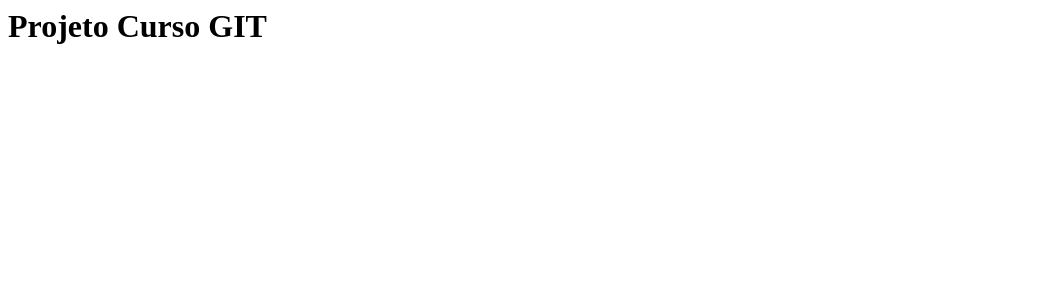
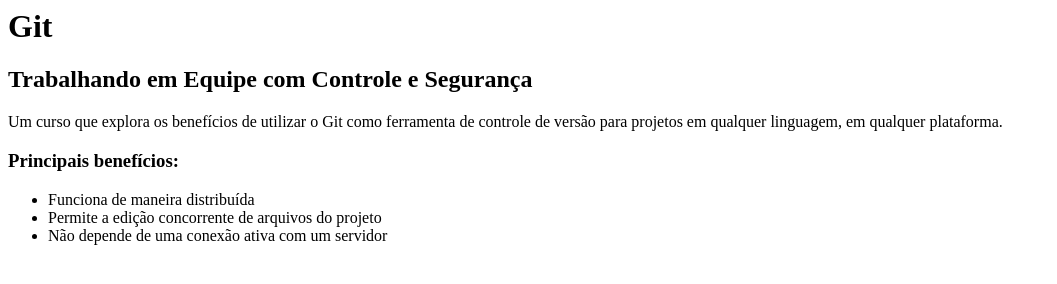
Before and after one commit to saulogrego/curso-git-alura, a plain HTML site: page index.html in a window 1280 px wide. Shown: the whole page, without its empty margins (0-1057 px from the left). Drawn offline with Linux system fonts and the light colour scheme.

Commit message:
Conteúdo da página index.html

```diff
--- a/index.html
+++ b/index.html
@@ -2,6 +2,16 @@
     <head>
     </head>
     <body>
-        <h1>Projeto Curso GIT</h1>
+        <h1>Git</h1>
+        <h2>Trabalhando em Equipe com Controle e Segurança</h2>
+
+        <p>Um curso que explora os benefícios de utilizar o Git como ferramenta de controle de versão para projetos em qualquer linguagem, em qualquer plataforma.</p>
+
+        <h3>Principais benefícios:</h3>
+        <ul>
+            <li>Funciona de maneira distribuída</li>
+            <li>Permite a edição concorrente de arquivos do projeto</li>
+            <li>Não depende de uma conexão ativa com um servidor</li>
+        </ul>
     </body>
 </html>
```
